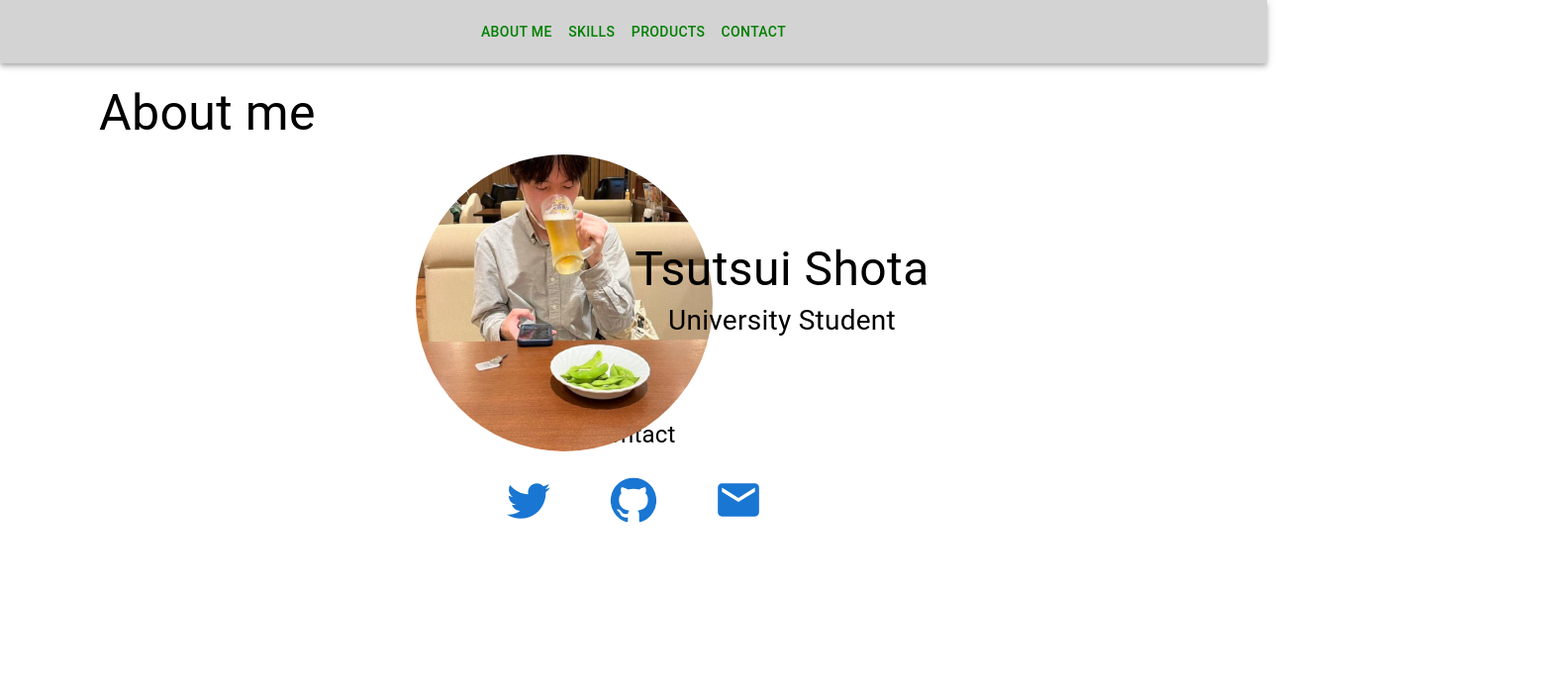
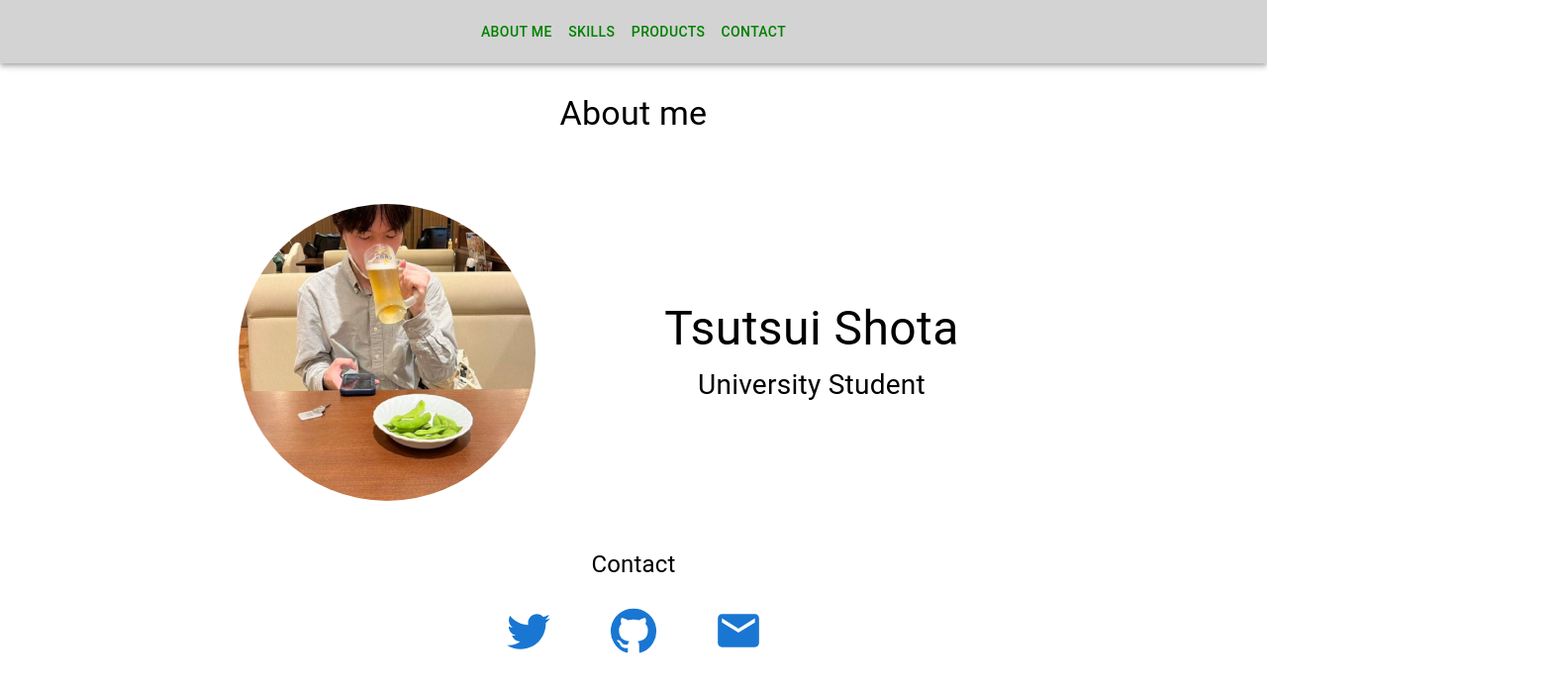
Before and after one commit to wind111-lang/wind111-portfolio, a React (Create React App) app: page / in a window 1280 px wide. Shown: the top 698 px of the page at 99% size, 1580 px wide, since content can reach past the window. Built offline with nearby package versions, Linux system fonts and the light colour scheme.

Commit message:
Fix: Style fixed

```diff
--- a/src/Components/About.tsx
+++ b/src/Components/About.tsx
@@ -1,25 +1,24 @@
 import React from 'react';
-import Link from 'react-scroll';
-import{Box,Avatar,Typography,Paper} from '@mui/material'
+import { Box, Avatar, Typography, Paper } from '@mui/material'
 
 import Image from "./me.jpg"
 
 const About: React.FC = () =>{
     return (
         <>
-            <Box>
-                <Typography variant="h4" sx={{marginTop:"20px", marginLeft:"100px", fontSize:"50px"}}>
+            <Typography variant="h4" sx={{textAlign:"center", marginTop:"30px"}}>
                     About me
                 </Typography>
+            <Box sx={{display:"flex",justifyContent:"center"}}>
                 <Avatar
                     alt="Tsutsui Shota" src={Image}
-                    style={{ width: "300px", height: "300px", top: "-10px", left: "400px", margin: "20px" }}
+                    style={{ width: "300px", height: "300px", top: "50px", right: "90px", margin: "20px" }}
                 />
-                <Typography sx={{fontSize: '48px', textAlign: "center", marginTop: "-250px", marginRight: "-300px", position: "relative"}}>
+                <Typography sx={{ fontSize: '48px', textAlign: "center", marginTop: "160px", marginLeft:"20px"}}>
                     Tsutsui Shota
-                </Typography>
-                <Typography sx={{fontSize: '28px', textAlign: "center", marginTop: "-5px", marginRight: "-300px", position: "relative"}}>
+                    <Typography sx={{fontSize: '28px', textAlign:"center", marginRight:"0px"}}>
                     University Student
+                    </Typography>
                 </Typography>
             </Box>
         </>
```
